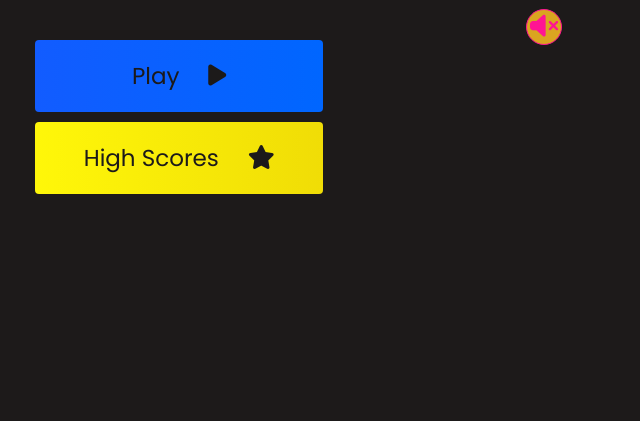
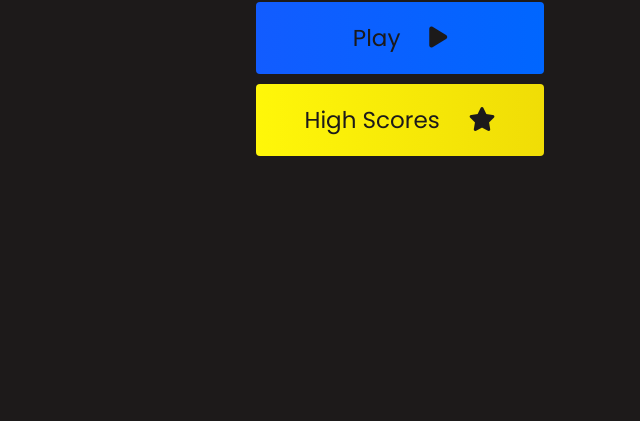
Before and after one commit to MRWaelGhandoura/Quiz-Knowledge, a plain HTML site: page index.html in a window 1280 px wide. Shown: the part 379-800 px from the top of the page, without its empty margins (240-880 px from the left). Drawn offline with Linux system fonts and the light colour scheme.

Commit message:
fixing css error

```diff
--- a/game.css
+++ b/game.css
@@ -16,7 +16,7 @@ body {
     cursor: pointer;
     box-shadow: 0 0.4rem 1.4rem 0 rgba(6, 103, 247, 0.5);
     transform: scale(1.02);
-    transform: transform 100ms;
+    transition: transform 100ms;
 }
 
 .choice-prefix {
--- a/index.html
+++ b/index.html
@@ -6,10 +6,6 @@
     <meta name="viewport" content="width=device-width, initial-scale=1.0">
     <title>Home Page</title>
     <link rel="stylesheet" href="style.css">
-    <!-- AUDIO FILES -->
-    <!-- downloaded Free XXXX Music from playonloop.com https://www.playonloop.com/2018-music-loops/xxxxx/ -->
-    <audio id="bgMusic" src="assets/audio/bgMusic.wav"></audio>
-
     <script src="https://kit.fontawesome.com/37c8049ded.js" crossorigin="anonymous"></script>
 </head>
 <body>
@@ -20,16 +16,6 @@
             <a href="/highscores.html" id="highscore-btn" class="btn">High Scores<i class="fa-solid fa-star"></i></a>
 
         </div>
-         <!-- music controls -->
-        <div class="container volume-controller">
-        <a class="circle" onClick="musicControl();" id="music-on">
-            <i class="fas fa-volume-mute" aria-label="Turn on background music"></i>
-        </a>
-        <a class="circle hide" onClick="musicControl();" id="music-off">
-            <i class="fas fa-volume-up" aria-label="Turn off background music"></i>
-        </a>
-        </div>
-
     </div>
 </body>
 </html>
--- a/style.css
+++ b/style.css
@@ -139,25 +139,3 @@ input::placeholder {
     font-size: 2.5rem;
     margin-left: 3rem;
 }
-
-/* Music Controller */
-.circle{
-    height: 36px;
-    width: 36px;
-    border: 1px solid deeppink;
-    background: goldenrod;
-    color: deeppink;
-    border-radius: 50%;
-    text-align: center;
-    display: block;
-    margin: 12px auto 0;
- }
- .circle i{
-    font-size: 25px;
-    margin: 4px 2px;
-
- }
- /* helper class to hide elements with javascript */
- .hide{
-     display: none;
- }
```
Also changed, not shown: game.js (line endings or trailing spaces), 1 other file.
